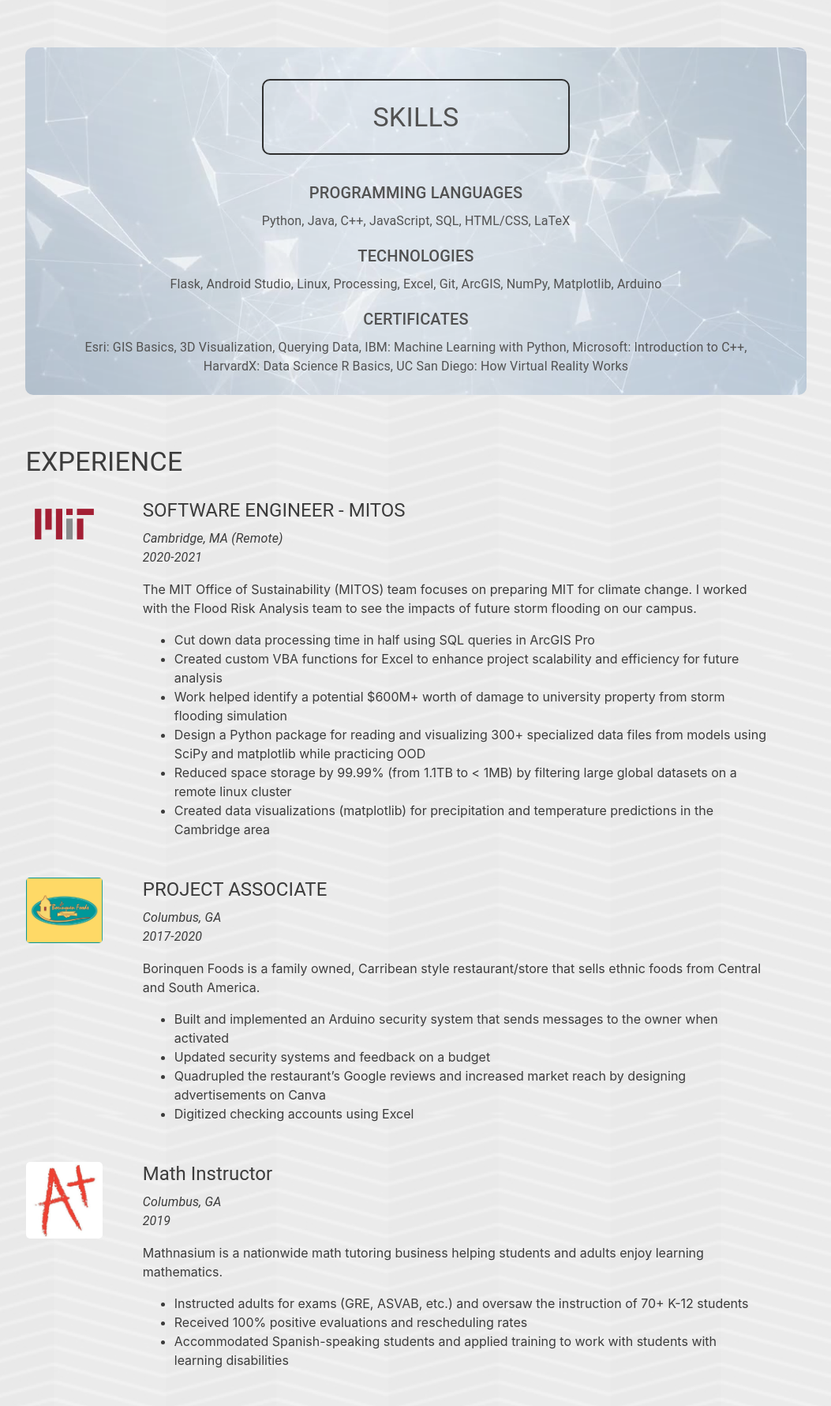
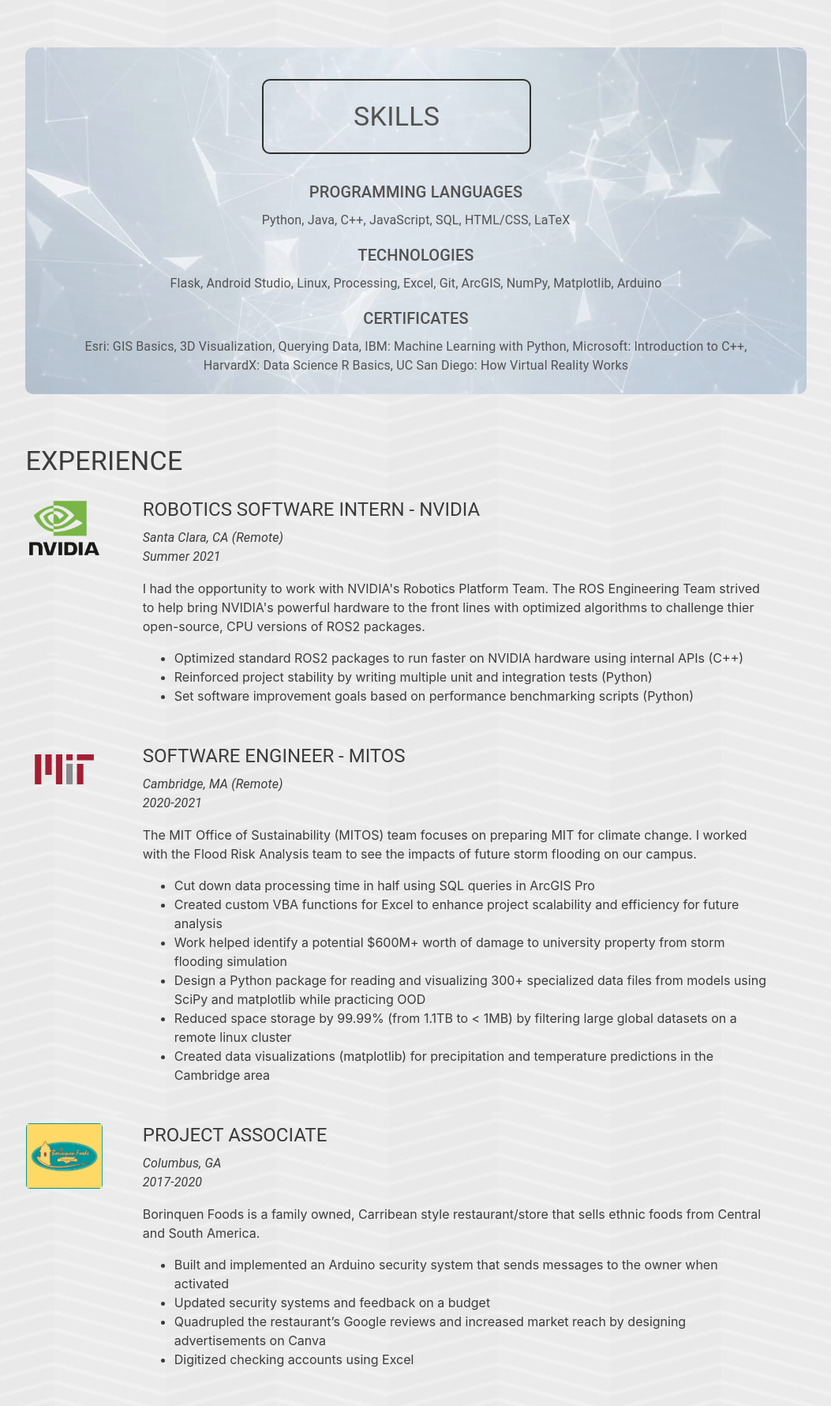
Before and after one commit to pforderique/pforderique.com, a Flask app: page /home in a window 1280 px wide. Shown: the part 917-2697 px from the top of the page at 79% size, without its empty margins (113-1166 px from the left). Before the commit the page ends 2649 px from the top, so only its background shows below. Run offline with Flask 2, Linux system fonts and the light colour scheme; data comes from the database, SQL or seed files in the repository; some libraries are stand-ins or nearby versions.

Commit message:
added nvidia work

```diff
--- a/website/static/styles/home.css
+++ b/website/static/styles/home.css
@@ -116,7 +116,7 @@
     text-align: center;
 }
 .skills-title {
-    width: 40%;
+    width: 35%;
     border: 2px solid #000000;
     border-radius: 10px;
     margin: 4vh 30% 4vh 30%;
@@ -194,3 +194,10 @@ p.xp-body {
     margin-inline-start: 0px;
     margin-inline-end: 0px;
 }
+
+@media (max-width: 500px) {
+    .skills-title h3 {
+        font-size: large;
+        padding-top: 3vh;
+    }
+}
--- a/website/templates/home.html
+++ b/website/templates/home.html
@@ -92,6 +92,32 @@
     </div>
     <table style="padding: 6vh 0 0 0;">
         <tbody>
+
+            <tr>
+                <td style="width: 10%; vertical-align: text-top;">
+                    <img style="width: 100%; border-radius: 5px;" src="/static/images/nvidia.png" alt="nvidia_logo">
+                </td>
+                <td style="width: 90%; padding: 0 5% 4vh 5%;">
+                    <h5 class="xp-title">ROBOTICS SOFTWARE INTERN - NVIDIA</h5>
+                    <p class="xp-body">
+                        <i>Santa Clara, CA (Remote)</i><br>
+                        <i>Summer 2021</i>
+                        <div></div>
+                        <div></div>
+                        <p style="margin: 1vh 0 2vh 0;">
+                            I had the opportunity to work with NVIDIA's Robotics Platform Team. The ROS Engineering Team strived to help
+                            bring NVIDIA's powerful hardware to the front lines with optimized algorithms to challenge thier open-source, CPU
+                            versions of ROS2 packages.
+                        </p>
+                        <ul>
+                            <li>Optimized standard ROS2 packages to run faster on NVIDIA hardware using internal APIs (C++)</li>
+                            <li>Reinforced project stability by writing multiple unit and integration tests (Python)</li>
+                            <li>Set software improvement goals based on performance benchmarking scripts (Python)</li>
+                        </ul>
+                    </p>
+                </td>
+            </tr>
+
             <tr>
                 <td style="width: 10%; vertical-align: text-top;">
                     <img style="width: 100%; border-radius: 5px;" src="/static/images/MIT_logo.png" alt="ihtfp">
```
Also changed, not shown: website/static/images/nvidia.png (added), 1 other file.
